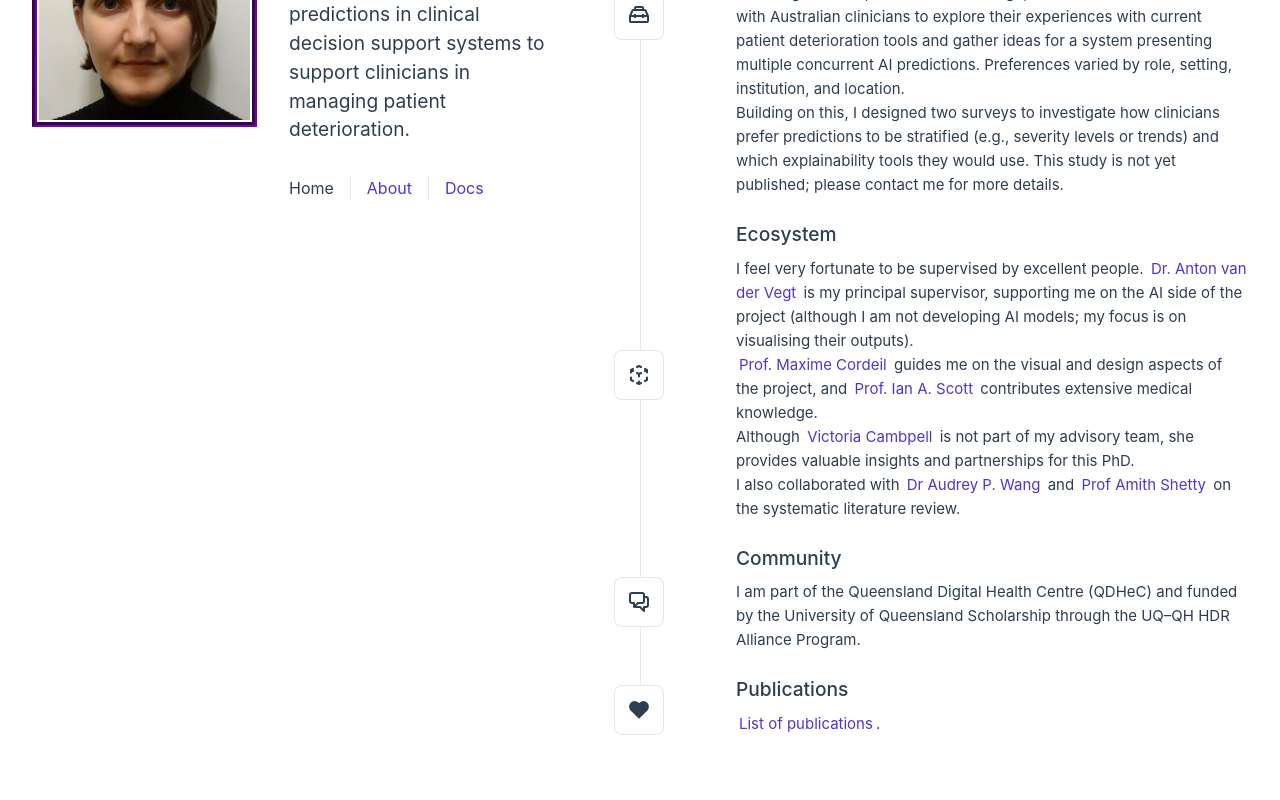
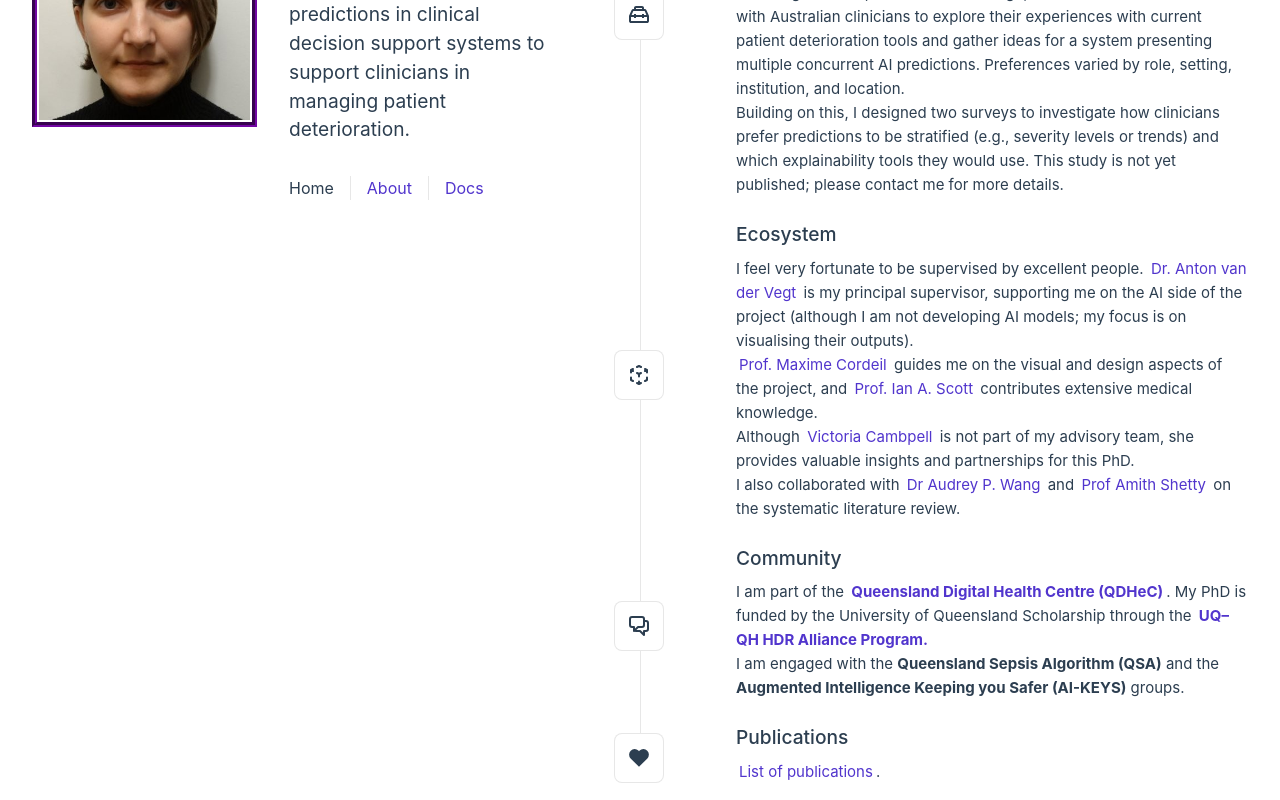
Before and after one commit to Moni313/Monica, a Vue app: page / in a window 1280 px wide. Shown: the part 386-1186 px from the top of the page. Before the commit the page ends 1138 px from the top, so only its background shows below. Built offline with nearby package versions, Linux system fonts and the light colour scheme.

Commit message:
links to groups

```diff
--- a/src/components/TheWelcome.vue
+++ b/src/components/TheWelcome.vue
@@ -52,7 +52,8 @@ I also collaborated with <a href="https://www.sydney.edu.au/medicine-health/abou
     </template>
     <template #heading>Community</template>
 
-    I am part of the Queensland Digital Health Centre (QDHeC) and funded by the University of Queensland Scholarship through the UQ–QH HDR Alliance Program.
+    I am part of the <a ref="https://chsr.centre.uq.edu.au/research/queensland-digital-health-centre" target="_blank" rel="noopener"><b>Queensland Digital Health Centre (QDHeC)</b></a>. My PhD is funded by the University of Queensland Scholarship through the <a href="https://about.uq.edu.au/experts/project/51838" target="_blank" rel="noopener"><b>UQ–QH HDR Alliance Program.</b></a><br />
+    I am engaged with the <b>Queensland Sepsis Algorithm (QSA)</b> and the <b>Augmented Intelligence Keeping you Safer (AI-KEYS)</b> groups.
   </WelcomeItem>
 
   <WelcomeItem>
@@ -63,3 +64,9 @@ I also collaborated with <a href="https://www.sydney.edu.au/medicine-health/abou
     <a href="" target="_blank" rel="noopener">List of publications</a>.
   </WelcomeItem>
 </template>
+
+<style scoped>
+b {
+  font-weight: bold;
+}
+</style>
```
